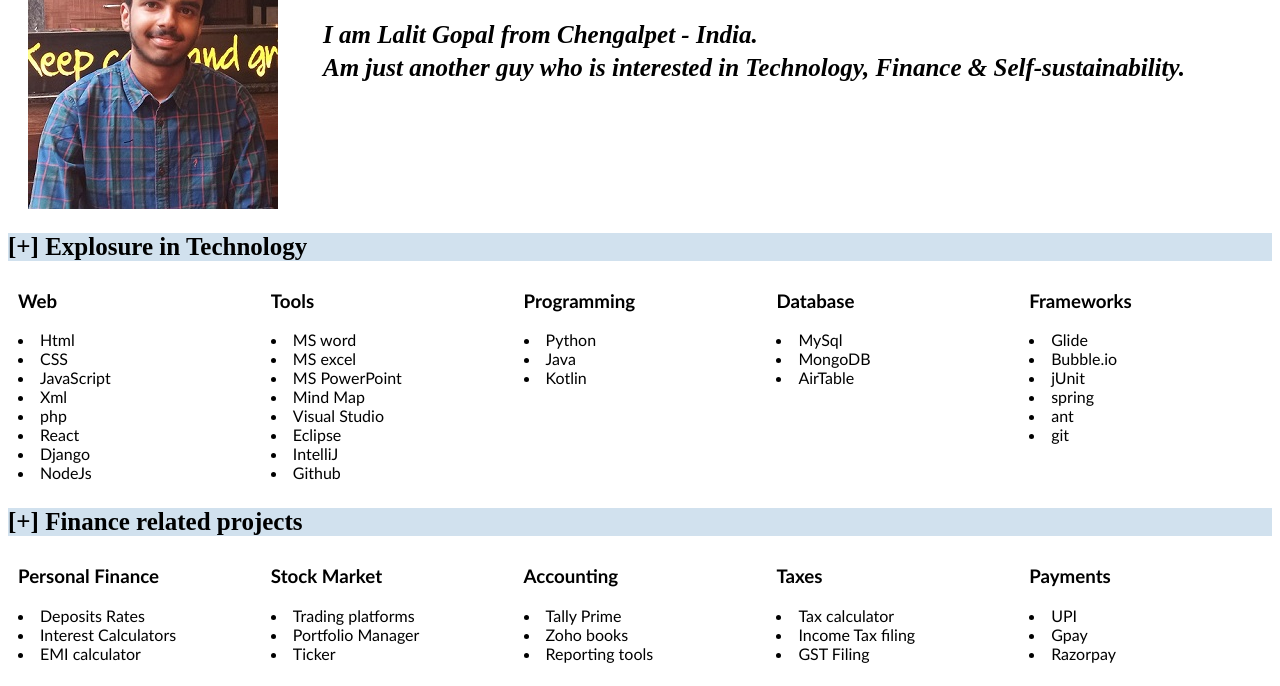
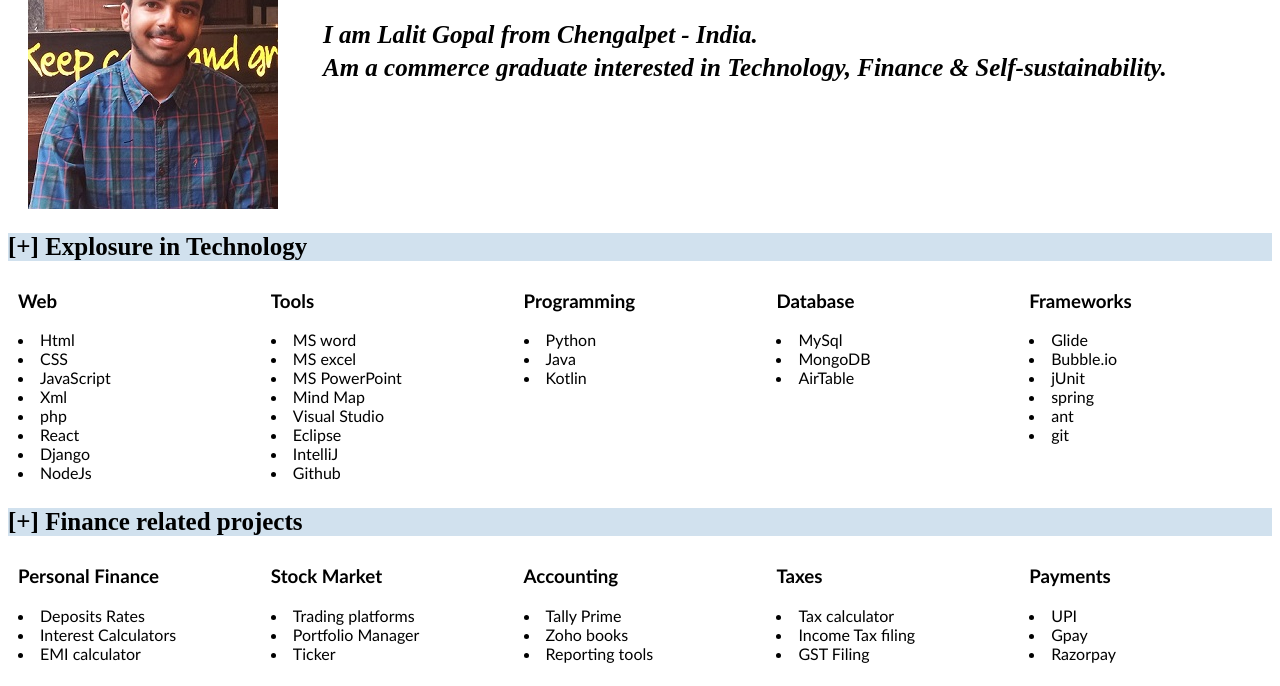
Before and after one commit to vsanjai/vsanjai.github.io, a plain HTML site: page index.html in a window 1280 px wide. Shown: the part 96-782 px from the top of the page. Drawn offline with Linux system fonts and the light colour scheme.

Commit message:
minor refactor

```diff
--- a/index.html
+++ b/index.html
@@ -21,7 +21,7 @@
       <div class="headbox">
          <h1>Hello and welcome to my workspace.!</h1>
          <p>I am Lalit Gopal from Chengalpet - India. </p>
-         <p>Am just another guy who is interested in Technology, Finance & Self-sustainability.</p>
+         <p>Am a commerce graduate interested in Technology, Finance & Self-sustainability.</p>
 
       </div>
    </div>
```
